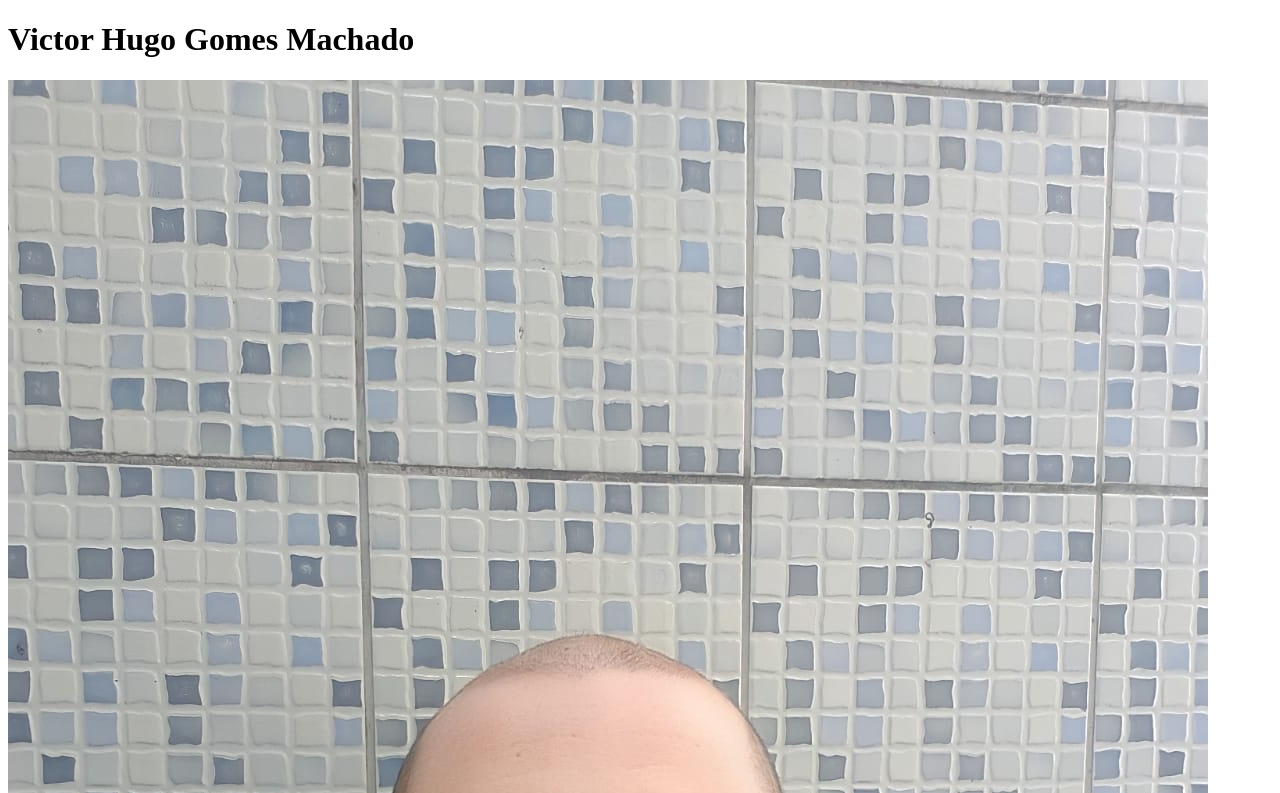
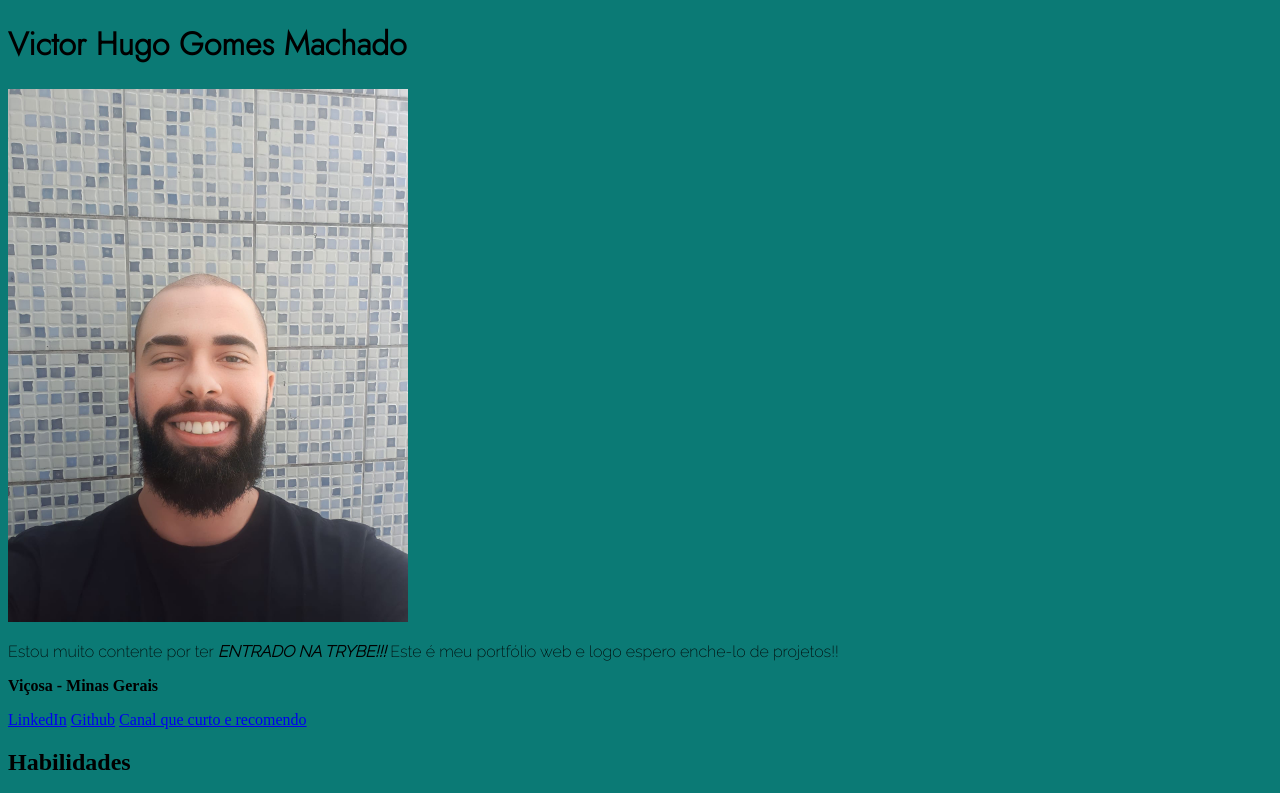
Before and after one commit to victorgmachado/victorgmachado.github.io, a plain HTML site: page index.html in a window 1280 px wide. Shown: the top 793 px of the page. Drawn offline with Linux system fonts and the light colour scheme.

Commit message:
algumas mudancas

```diff
--- a/index.html
+++ b/index.html
@@ -4,13 +4,35 @@
         <meta charset="utf-8">
         <meta http-equiv="X-UA-Compatible" content="IE=edge">
         <meta name="viewport" content="width=device-width, initial-scale=1.0">
+        <link rel="preconnect" href="https://fonts.googleapis.com">
+        <link rel="preconnect" href="https://fonts.gstatic.com" crossorigin>
+        <link href="https://fonts.googleapis.com/css2?family=Jost:wght@300&display=swap" rel="stylesheet">
+        <link rel="preconnect" href="https://fonts.googleapis.com">
+        <link rel="preconnect" href="https://fonts.gstatic.com" crossorigin>
+        <link href="https://fonts.googleapis.com/css2?family=Raleway:wght@200&display=swap" rel="stylesheet">
         <title>Portfólio Web</title>
+        <style>
+            #nome {
+                font-family: 'Jost', sans-serif;
+            }
+            #dscrp {
+                font-family: 'Raleway', sans-serif;
+            }
+
+            body{
+                background-color: rgb(11,122, 117)
+            }
+
+
+
+
+
+        </style>
     </head>
-    <body>
-
-        <h1 class="meuNome">Victor Hugo Gomes Machado</h1>
-        <img src="https://github.com/victorgmachado/victorgmachado.github.io/blob/main/Eu.jpeg?raw=true" alt="Tryber sorrindo com camiseta da Trybe" id="foto">
-        <p class="descricao">Estou muito contente por ter <strong><em>ENTRADO NA TRYBE!!!</em></strong> Este é meu portfólio web e logo espero enche-lo de projetos!!</p>
+     <body>
+        <h1 id="nome" class="meuNome">Victor Hugo Gomes Machado</h1>
+        <img width="400px" src="https://github.com/victorgmachado/victorgmachado.github.io/blob/main/Eu.jpeg?raw=true" alt="Tryber sorrindo com camiseta da Trybe" id="foto">
+        <p id="dscrp" class="descricao">Estou muito contente por ter <strong><em>ENTRADO NA TRYBE!!!</em></strong> Este é meu portfólio web e logo espero enche-lo de projetos!!</p>
         <p class="resido"><strong>Viçosa - Minas Gerais</strong></p>
         <a href="https://www.linkedin.com/feed/">LinkedIn</a>
         <a href="https://github.com/victorgmachado">Github</a>
```
